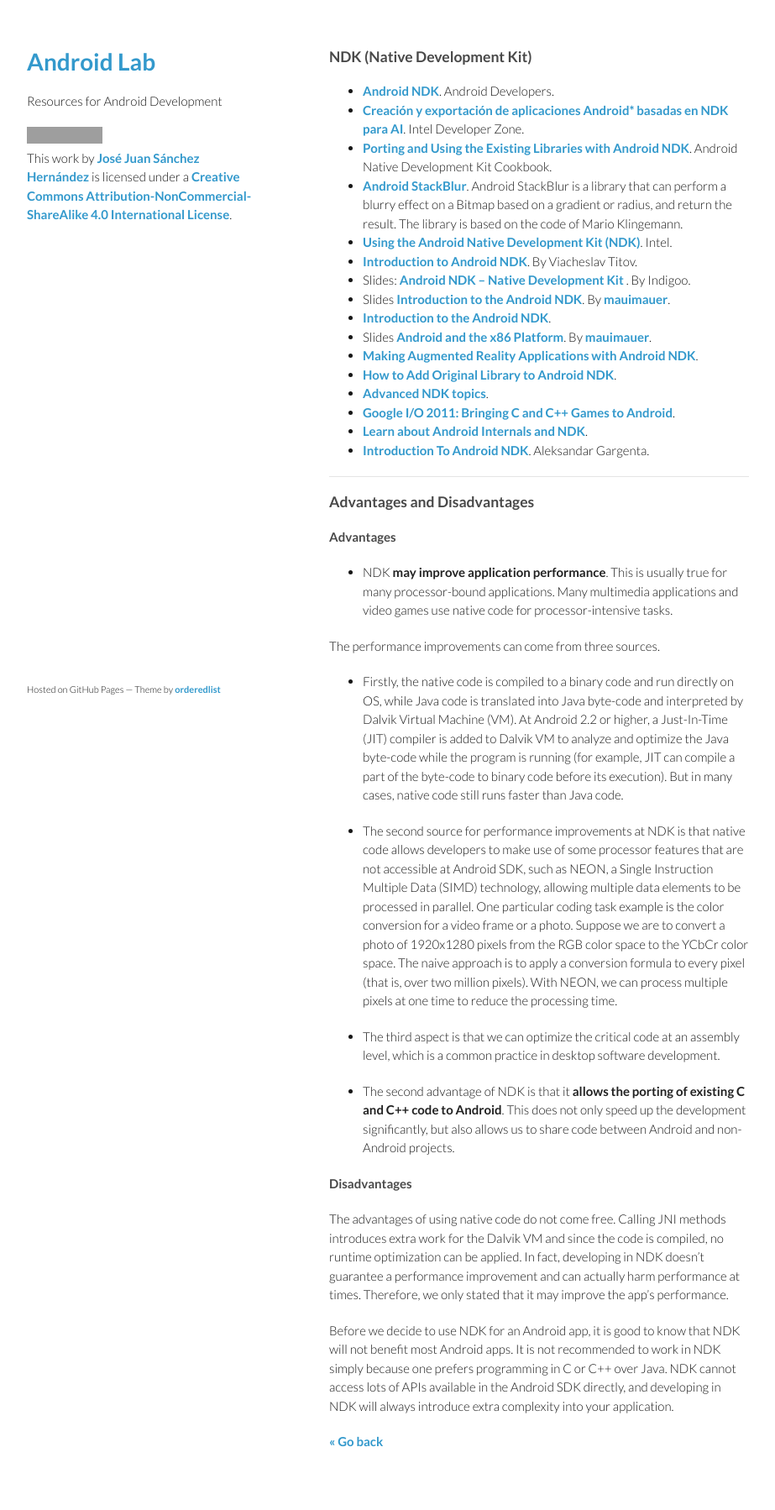
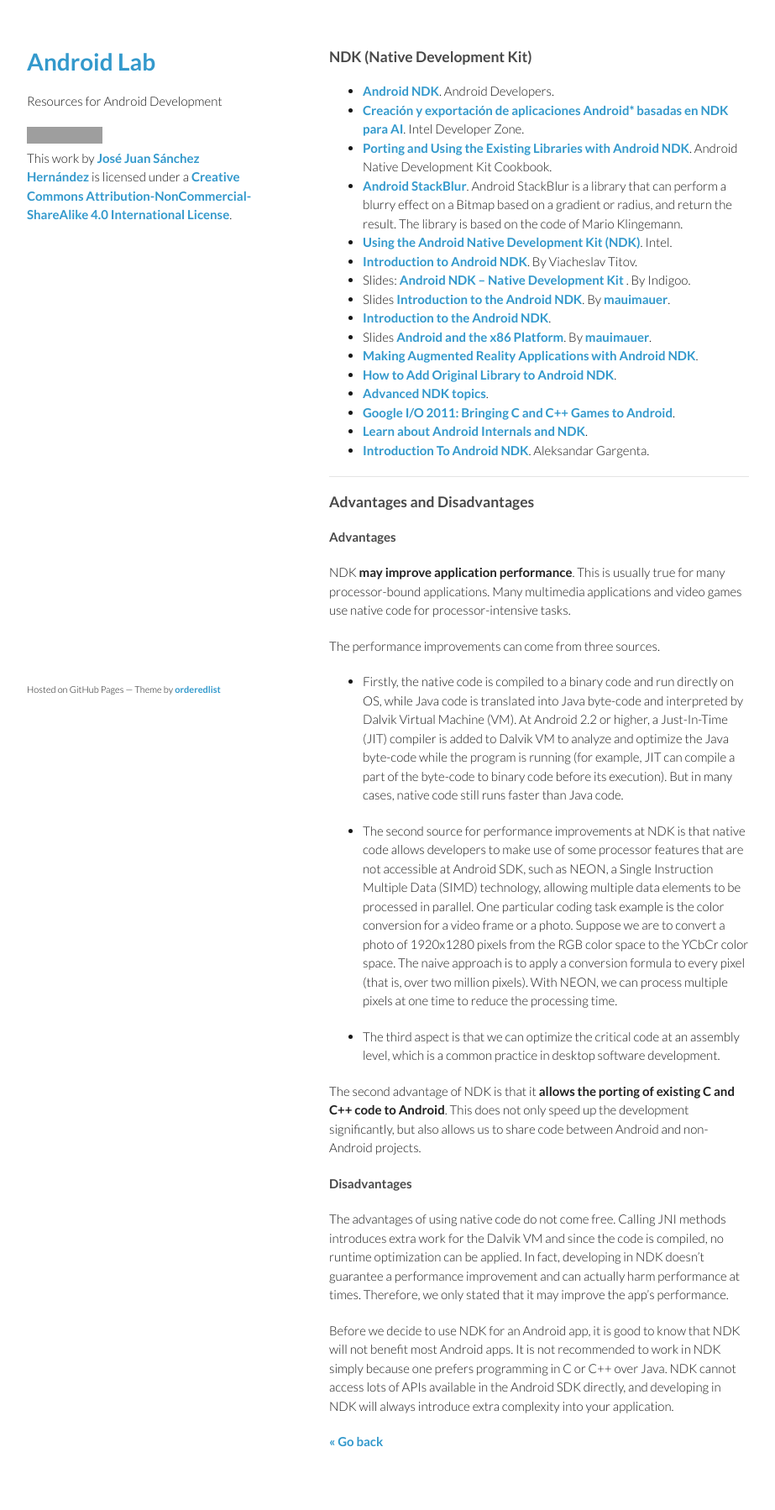
Before and after one commit to josejuansanchez/josejuansanchez.github.io, a Jekyll site: the page built from androidlab/ndk.md, in a window 1280 px wide. Shown: the whole page at 84% size, without its empty margins (178-1101 px from the left). Built offline with Jekyll 4.4.1, drawn with Linux system fonts in a browser that asks for light colours; grey boxes are pictures that could not be loaded.

Commit message:
Update ndk.md

```diff
--- a/androidlab/ndk.md
+++ b/androidlab/ndk.md
@@ -27,7 +27,7 @@
 
 #### Advantages
 
-* NDK **may improve application performance**. This is usually true for many processor-bound applications. Many multimedia applications and video games use native code for processor-intensive tasks.
+NDK **may improve application performance**. This is usually true for many processor-bound applications. Many multimedia applications and video games use native code for processor-intensive tasks.
 
 The performance improvements can come from three sources.
 
@@ -38,7 +38,7 @@
 
    * The third aspect is that we can optimize the critical code at an assembly level, which is a common practice in desktop software development.
 
-* The second advantage of NDK is that it **allows the porting of existing C and C++ code to Android**. This does not only speed up the development significantly, but also allows us to share code between Android and non-Android projects.
+The second advantage of NDK is that it **allows the porting of existing C and C++ code to Android**. This does not only speed up the development significantly, but also allows us to share code between Android and non-Android projects.
 
 #### Disadvantages
 
```
